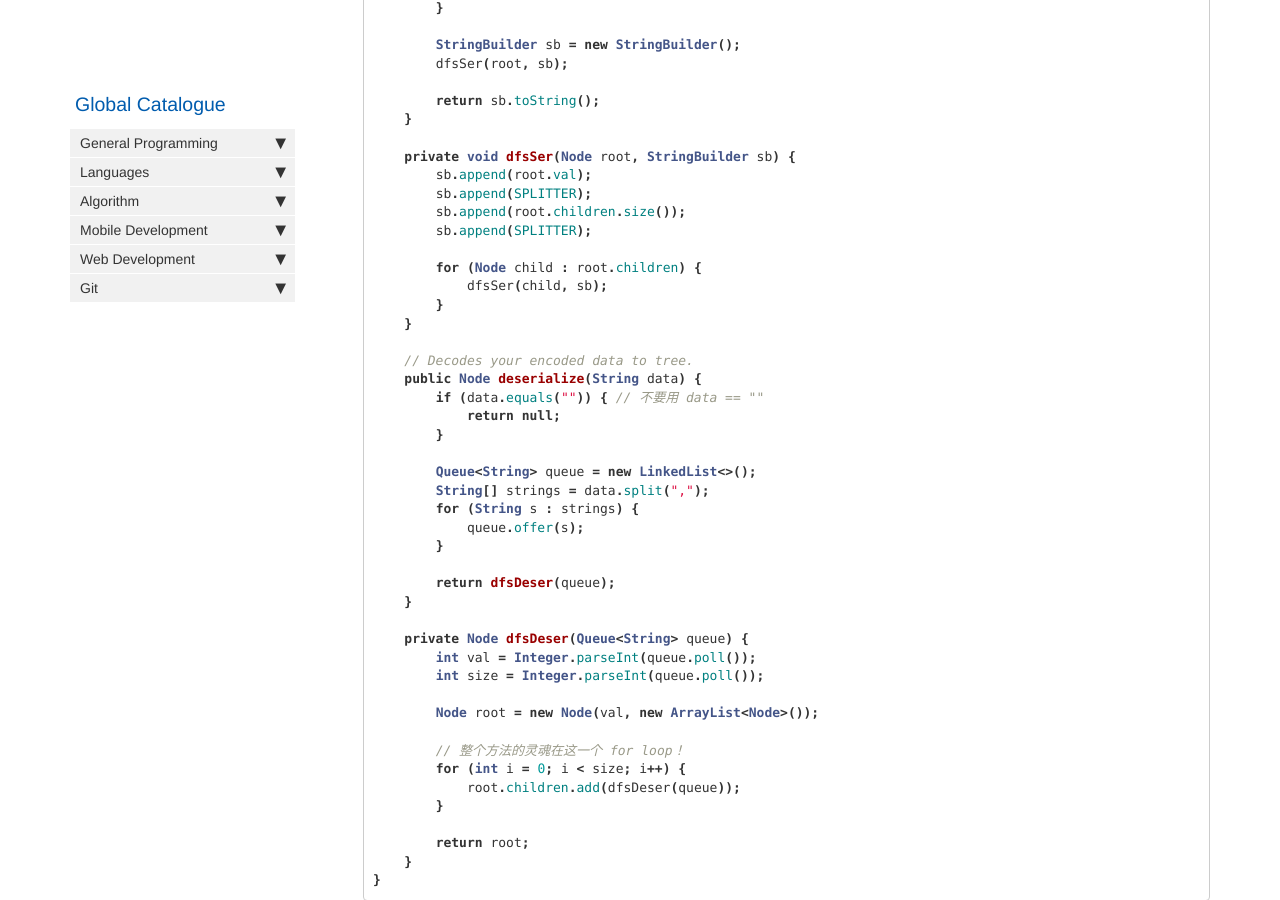
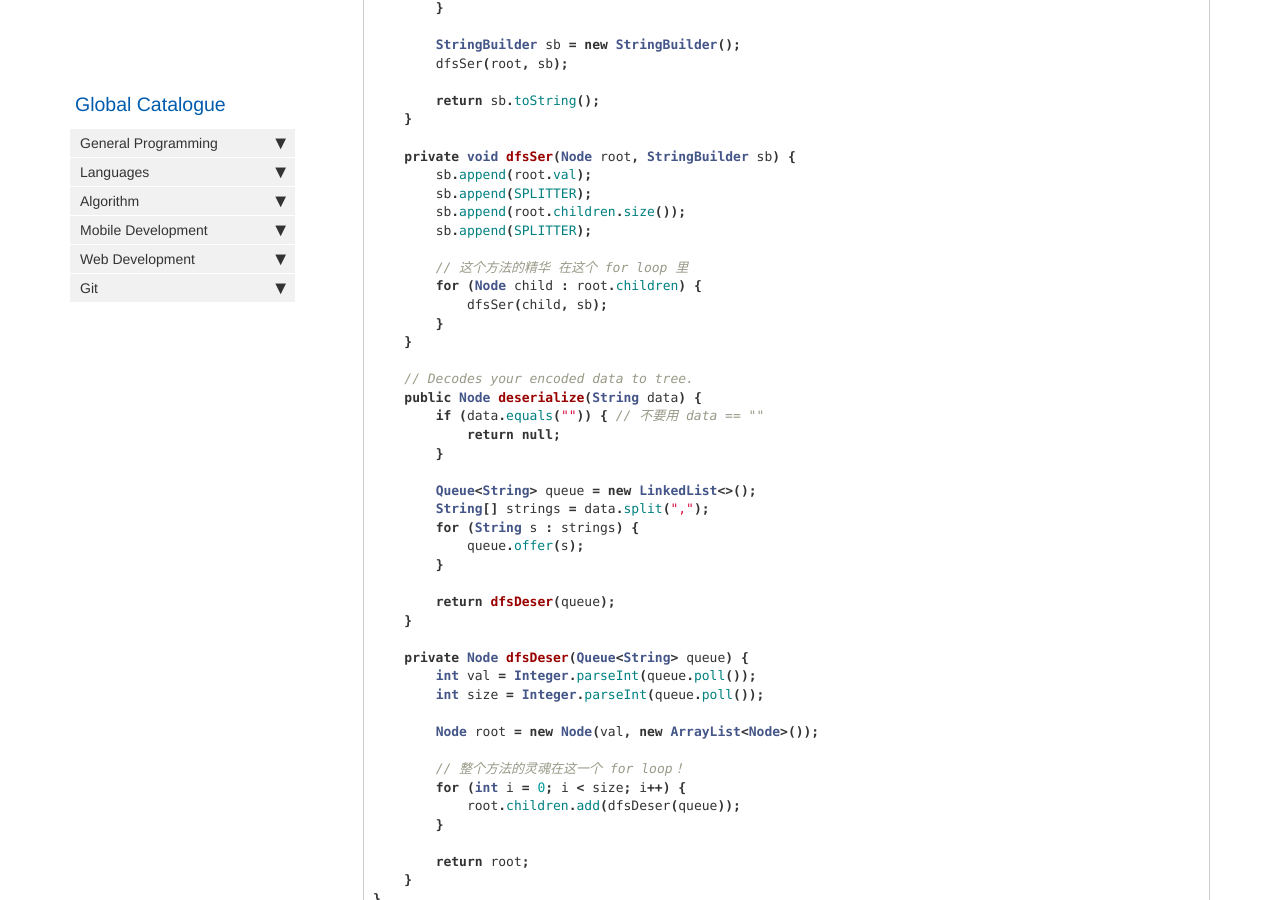
Before and after one commit to HungryOrc/hungryorc.github.io, a Jekyll site: the page built from pages/algorithm/algorithm_serializeAndDeserialize_N-aryTree.md, in a window 1280 px wide and 900 px high, scrolled down 1865 px. Built offline with Jekyll 4.4.1, drawn with Linux system fonts in a browser that asks for light colours; nearby versions of some CDN libraries; comment, search, counter and statistics services are not loaded.

Commit message:
Update algorithm_serializeAndDeserialize_N-aryTree.md

```diff
--- a/pages/algorithm/algorithm_serializeAndDeserialize_N-aryTree.md
+++ b/pages/algorithm/algorithm_serializeAndDeserialize_N-aryTree.md
@@ -87,6 +87,7 @@ class Codec {
         sb.append(root.children.size());
         sb.append(SPLITTER);
 
+        // 这个方法的精华 在这个 for loop 里
         for (Node child : root.children) {
             dfsSer(child, sb);
         }
```
